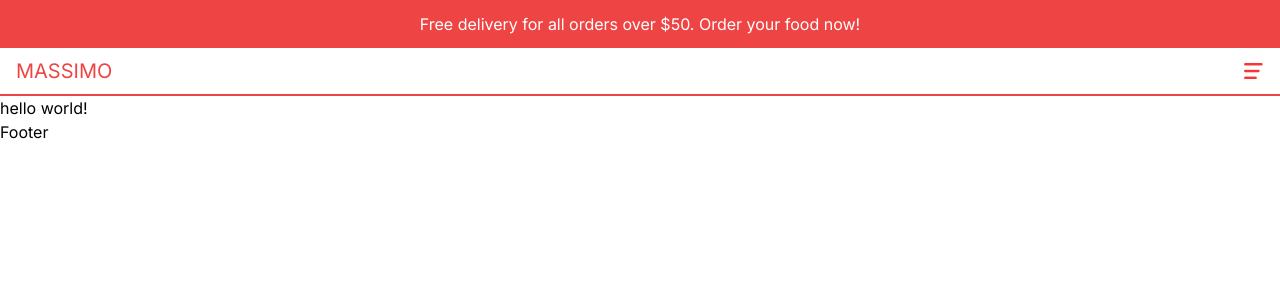
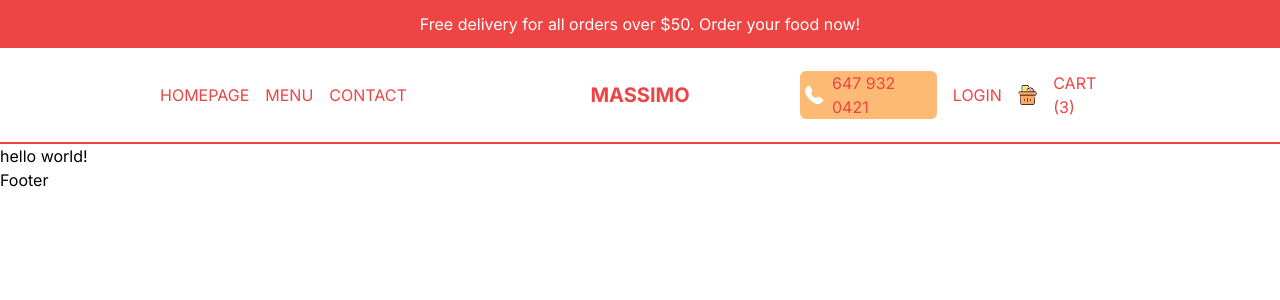
Before and after one commit to samincgs/Massimo, a Next.js app: page / in a window 1280 px wide. Shown: the top 300 px of the page. Built offline with nearby package versions, Linux system fonts and the light colour scheme.

Commit message:
Created the full UI for the navbar and the top of the screen for both desktop and mobile users

```diff
--- a/src/components/CartIcon.tsx
+++ b/src/components/CartIcon.tsx
@@ -4,8 +4,8 @@
 
 const CartIcon = () => {
   return (
-    <div className="flex items-center gap-4 mr-7">
-      <div className="relative w-7 h-7">
+    <div className="flex items-center gap-4  ">
+      <div className="relative w-5 h-5">
         <Image src="/cart.png" alt="" fill />
       </div>
       <span>Cart (3)</span>
--- a/src/components/Menu.tsx
+++ b/src/components/Menu.tsx
@@ -55,7 +55,7 @@
           )}
 
           {/* CART */}
-          <Link href="/cart" onClick={() => setOpen(false)}>
+          <Link href="/cart" onClick={() => setOpen(false)} className="mr-3">
             <CartIcon />
           </Link>
         </div>
--- a/src/components/Navbar.tsx
+++ b/src/components/Navbar.tsx
@@ -1,17 +1,40 @@
 import React from "react";
 import Menu from "./Menu";
 import Link from "next/link";
+import CartIcon from "./CartIcon";
+import Image from "next/image";
 
 const Navbar = () => {
+  const user = false;
+
   return (
-    <div className=" h-12 text-red-500 p-4 flex justify-between items-center border-b-2 border-b-red-500 uppercase ">
+    <div className=" h-12 text-red-500 p-4 flex justify-between items-center border-b-2 border-b-red-500 uppercase md:h-24 lg:px-20 xl:px-40">
+      {/* Desktop Left Side */}
+      <div className="hidden md:flex gap-4 flex-1">
+        <Link href="/">Homepage</Link>
+        <Link href="/menu">Menu</Link>
+        <Link href="/">Contact</Link>
+      </div>
       {/* Logo */}
-      <div className="text-xl">
+      <div className="text-xl md:font-bold flex-1 md:text-center">
         <Link href="/">Massimo</Link>
       </div>
       {/* Mobile Menu */}
-      <div>
+      <div className="md:hidden">
         <Menu />
+      </div>
+      {/* Desktop Right Side */}
+      <div className="hidden md:flex gap-4 items-center flex-1 justify-end">
+        <div className="md:absolute top-3 r-2 lg:static flex items-center gap-2 cursor-pointer bg-orange-300 px-1 rounded-md ">
+          <Image src="/phone.png" alt="" width={20} height={20} />
+          <span>647 932 0421</span>
+        </div>
+        {!user ? (
+          <Link href="/login">Login</Link>
+        ) : (
+          <Link href="/orders">Orders</Link>
+        )}
+        <CartIcon />
       </div>
     </div>
   );
```
